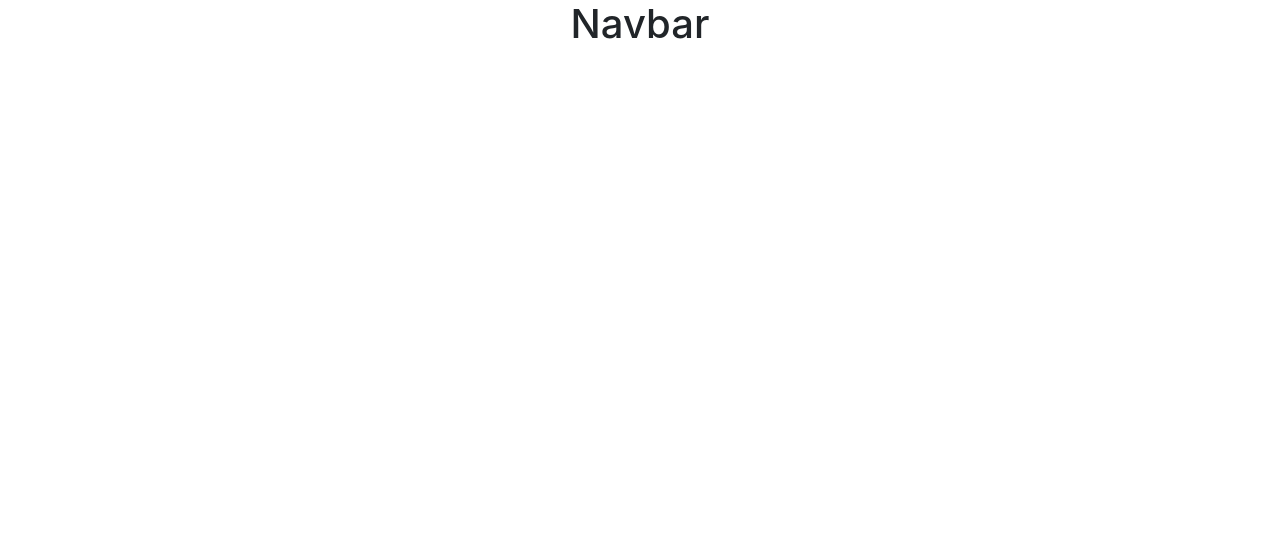
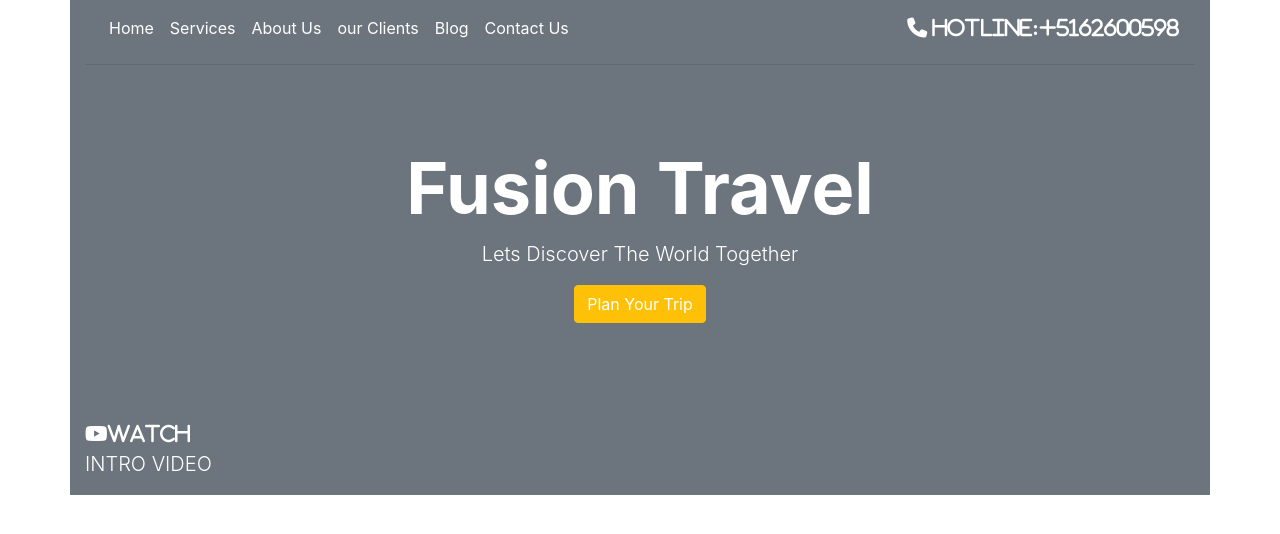
Before and after one commit to Hasireddy/Crossover3-PSD, a React (Create React App) app: page / in a window 1280 px wide. Shown: the top 534 px of the page. Built offline with nearby package versions, Linux system fonts and the light colour scheme.

Commit message:
Navbar completed

```diff
--- a/public/index.html
+++ b/public/index.html
@@ -8,6 +8,9 @@
     <meta name="theme-color" content="#000000" />
     <meta name="description" content="Web site created using create-react-app" />
     <link rel="stylesheet" href="https://cdn.jsdelivr.net/npm/bootstrap@4.4.1/dist/css/bootstrap.min.css" integrity="sha384-Vkoo8x4CGsO3+Hhxv8T/Q5PaXtkKtu6ug5TOeNV6gBiFeWPGFN9MuhOf23Q9Ifjh" crossorigin="anonymous">
+    <link href="https://fonts.googleapis.com/icon?family=Material+Icons" rel="stylesheet">
+    <script src='https://kit.fontawesome.com/a076d05399.js' crossorigin='anonymous'></script>
+    <script src='https://kit.fontawesome.com/a076d05399.js' crossorigin='anonymous'></script>
     <link rel="apple-touch-icon" href="%PUBLIC_URL%/logo192.png" />
 
     <link rel="manifest" href="%PUBLIC_URL%/manifest.json" />
--- a/src/App.css
+++ b/src/App.css
@@ -1,38 +1,17 @@
 .App {
-  text-align: center;
+    text-align: center;
 }
 
-.App-logo {
-  height: 40vmin;
-  pointer-events: none;
+button {
+    border-radius: 15px;
 }
 
-@media (prefers-reduced-motion: no-preference) {
-  .App-logo {
-    animation: App-logo-spin infinite 20s linear;
-  }
+button:hover {
+    background-color: #3e8e41
 }
 
-.App-header {
-  background-color: #282c34;
-  min-height: 100vh;
-  display: flex;
-  flex-direction: column;
-  align-items: center;
-  justify-content: center;
-  font-size: calc(10px + 2vmin);
-  color: white;
+button:active {
+    background-color: #3e8e41;
+    box-shadow: 0 5px #666;
+    transform: translateY(4px);
 }
-
-.App-link {
-  color: #61dafb;
-}
-
-@keyframes App-logo-spin {
-  from {
-    transform: rotate(0deg);
-  }
-  to {
-    transform: rotate(360deg);
-  }
-}
--- a/src/components/Navbar.js
+++ b/src/components/Navbar.js
@@ -1,6 +1,54 @@
 const Navbar = () => {
     return (
-        <h1>Navbar</h1>
+        <div className="container bg-secondary">
+            <div className="row ">
+                <div className="col">
+                    <nav className="navbar navbar-expand-lg navbar-light" >
+                        <div className="collapse navbar-collapse" id="navbarSupportedContent">
+                            <ul className="navbar-nav mr-auto">
+                                <li className="nav-item active">
+                                    <a className="nav-link text-white" href="#">Home <span class="sr-only">(current)</span></a>
+                                </li>
+                                <li className="nav-item">
+                                    <a className="nav-link text-white" href="#">Services</a>
+                                </li>
+                                <li className="nav-item">
+                                    <a className="nav-link disabled text-white" href="#">About Us</a>
+                                </li>
+                                <li className="nav-item">
+                                    <a className="nav-link disabled text-white" href="#">our Clients</a>
+                                </li>
+                                <li className="nav-item">
+                                    <a className="nav-link disabled text-white" href="#">Blog</a>
+                                </li>
+                                <li className="nav-item">
+                                    <a className="nav-link disabled text-white" href="#">Contact Us</a>
+                                </li>
+                            </ul>
+                            <div>
+                                <a className="nav-item lead text-white"><i className="fas fa-phone "> Hotline:+5162600598</i></a>
+                            </div>
+
+                        </div>
+                    </nav>
+                    <hr class="mt-2 mb-3 text-white" />
+                    <div className="jumbotron jumbotron-fluid bg-secondary">
+                        <div class="container">
+                            <h1 className="display-3 font-weight-bolder text-white">Fusion Travel</h1>
+                            <p className="lead text-white">Lets Discover The World Together</p>
+                            <button type="button" className="btn btn-warning btn-group-lg text-white">Plan Your Trip</button>
+                        </div>
+                    </div>
+
+                    <div className="text-left">
+                        <a className="lead text-white">
+                            <i className="fab fa-youtube">Watch</i>
+                            <p>INTRO VIDEO</p>
+                        </a>
+                    </div>
+                </div>
+            </div>
+        </div>
     );
 }
 
```
